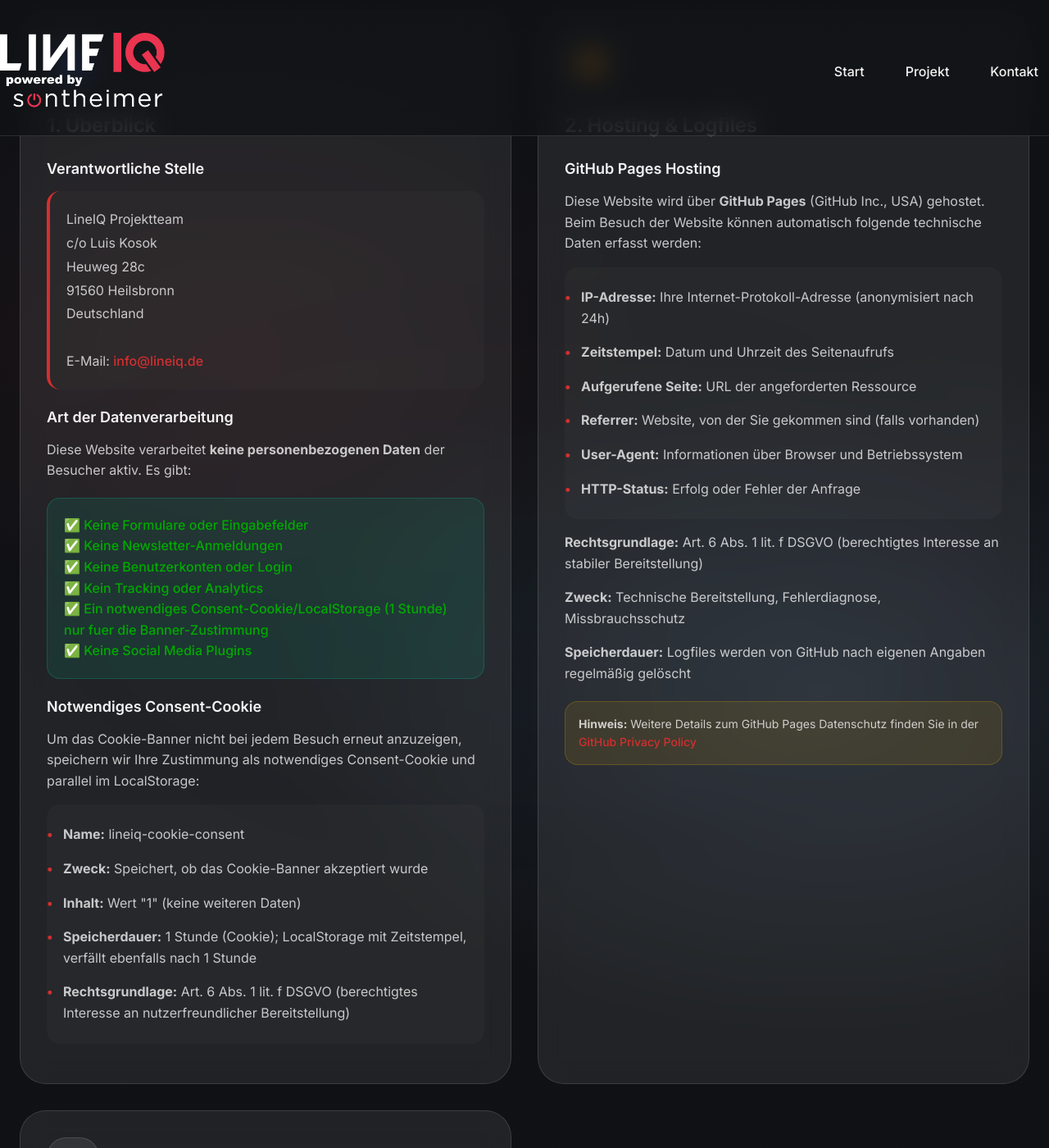
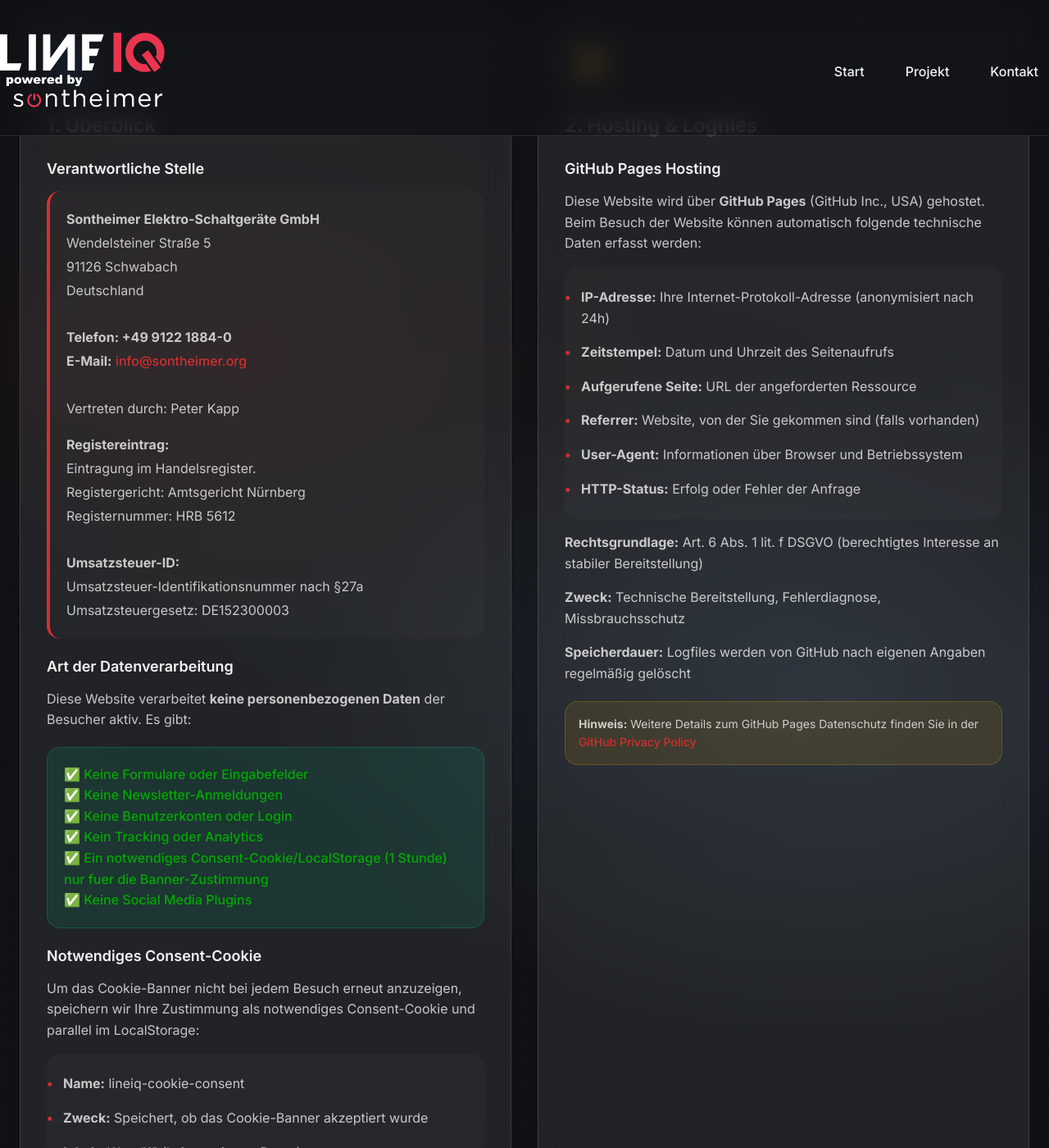
Before and after one commit to BrezedeLauge/BrezedeLauge.github.io, a Jekyll site: the page datenschutz.html, which Jekyll copies as it is, in a window 1280 px wide and 1400 px high, scrolled down 1001 px. Shown: the whole window at 82% size. Built offline with Jekyll 4.4.1, drawn with Linux system fonts in a browser that asks for light colours.

Commit message:
feat: update legal contact information in Datenschutzerklärung for compliance

```diff
--- a/assets/css/style.css
+++ b/assets/css/style.css
@@ -56,7 +56,7 @@
 
 .team-card:hover, .team-card:focus {
   transform: translateY(-6px) scale(1.025);
-  box-shadow: 0 0 24px 0 rgba(80,180,255,0.18), 0 2px 24px 0 rgba(0,0,0,0.22);
+  box-shadow: 0 0 24px 0  rgb(211,47,47,0.15);
   outline: none;
 }
 
--- a/datenschutz.html
+++ b/datenschutz.html
@@ -103,12 +103,21 @@
             <div class="legal-text">
               <h3>Verantwortliche Stelle</h3>
               <address class="contact-info">
-                LineIQ Projektteam<br>
-                c/o Luis Kosok<br>
-                Heuweg 28c<br>
-                91560 Heilsbronn<br>
+                <strong>Sontheimer Elektro-Schaltgeräte GmbH</strong><br>
+                Wendelsteiner Straße 5<br>
+                91126 Schwabach<br>
                 Deutschland<br><br>
-                E-Mail: <a href="mailto:info@lineiq.de" class="contact-link">info@lineiq.de</a>
+                <strong>Telefon: +49 9122 1884-0</strong><br>
+                <strong>E-Mail:</strong> <a href="mailto:info@sontheimer.org" class="contact-link">info@sontheimer.org</a><br><br>
+                <p>Vertreten durch: Peter Kapp</p>
+
+                <strong>Registereintrag:</strong><br>
+                Eintragung im Handelsregister.<br>
+                Registergericht: Amtsgericht Nürnberg<br>
+                Registernummer: HRB 5612<br><br>
+
+                <strong>Umsatzsteuer-ID:</strong><br>
+                Umsatzsteuer-Identifikationsnummer nach §27a Umsatzsteuergesetz: DE152300003
               </address>
 
               <h3>Art der Datenverarbeitung</h3>
```
